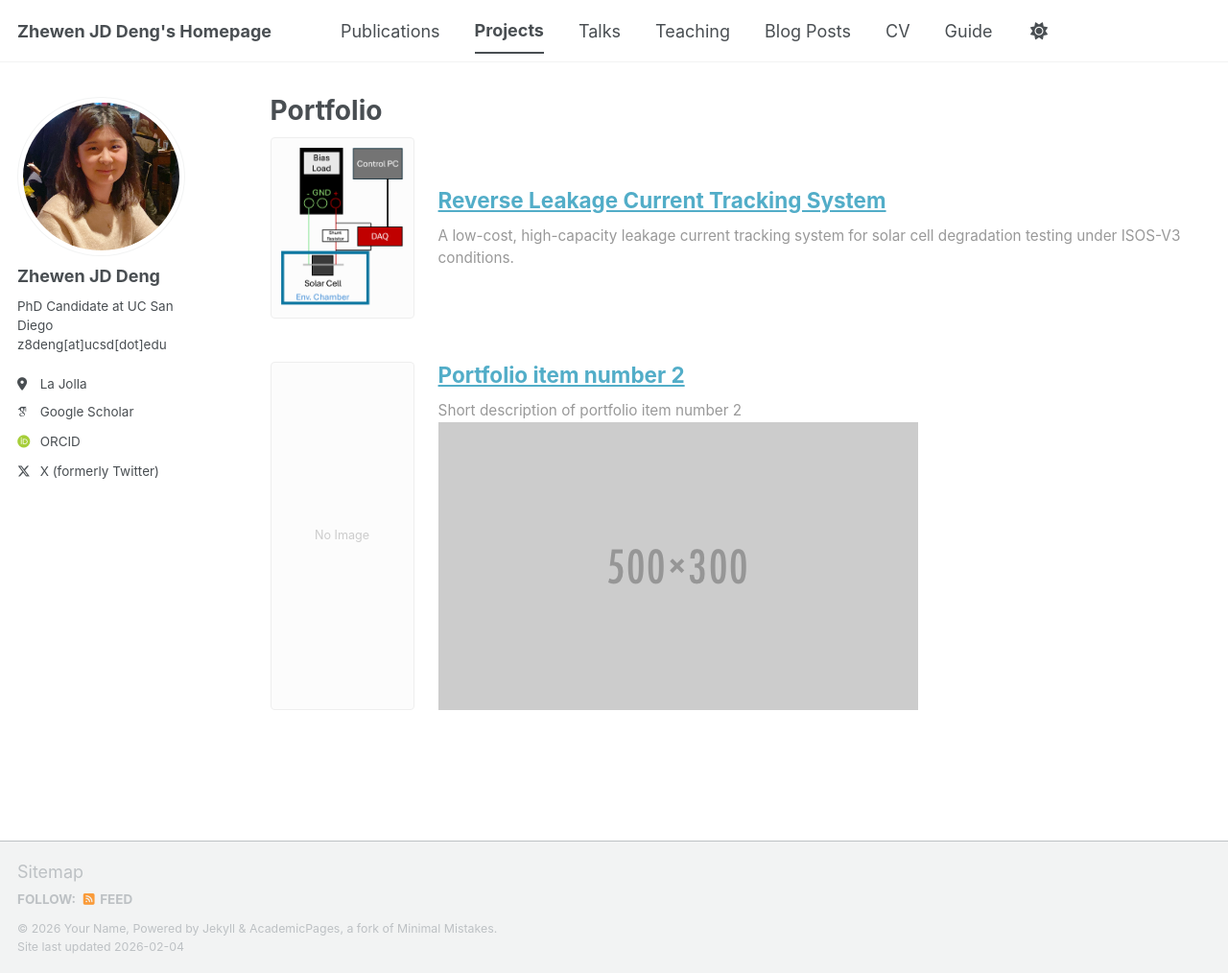
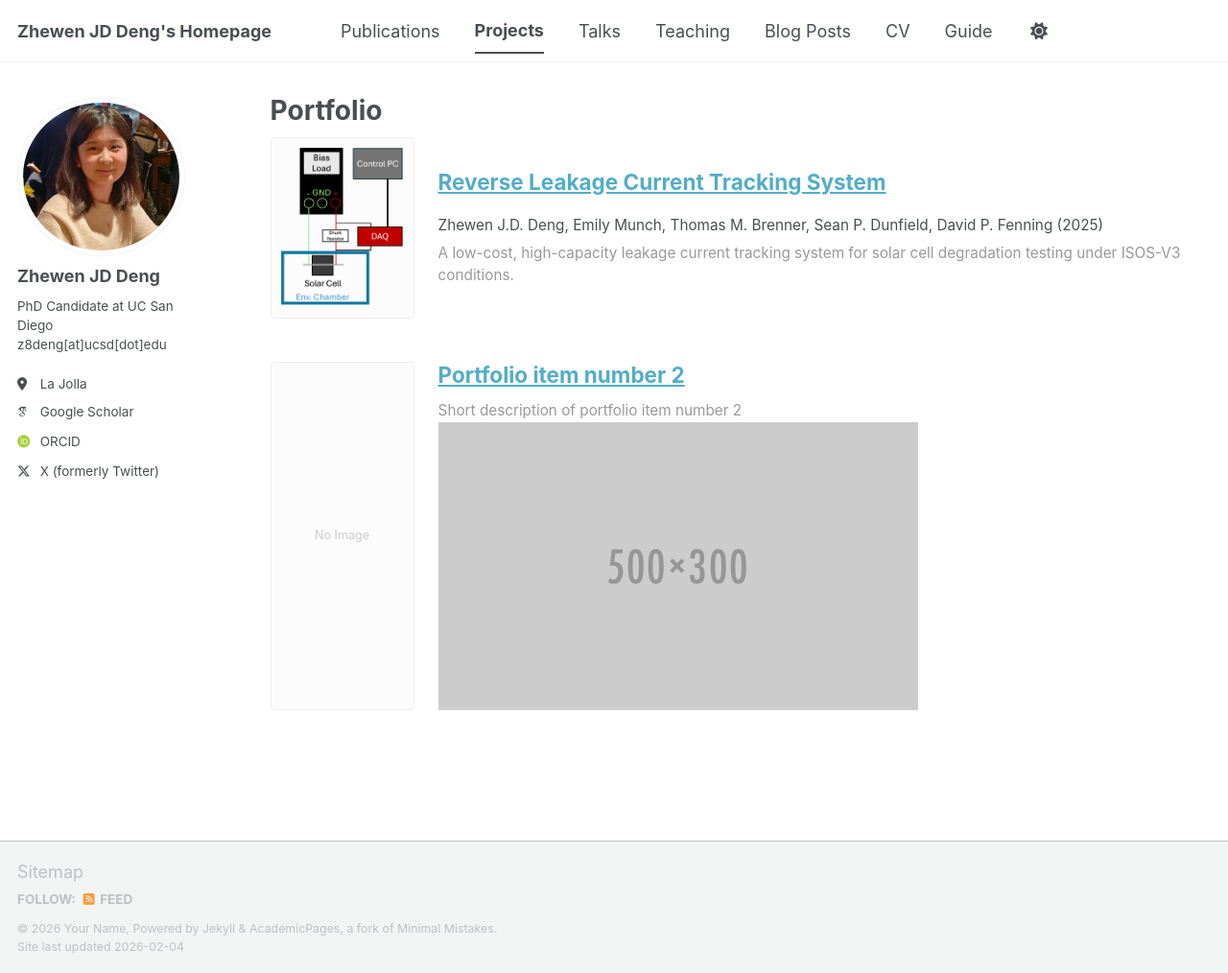
Before and after one commit to zhewenjddeng-personal/zhewenjddeng-personal.github.io, a Jekyll site: the page built from _pages/portfolio.html, in a window 1280 px wide and 1014 px high. Shown: the whole window at 96% size. Built offline with Jekyll 4.4.1, drawn with Linux system fonts in a browser that asks for light colours; some web fonts are replaced; a script bundle is joined from its source files by our own code; library files that are not in the unit come from our copies.

Commit message:
Update portfolio-1.md

```diff
--- a/_portfolio/portfolio-1.md
+++ b/_portfolio/portfolio-1.md
@@ -1,7 +1,7 @@
 ---
 title: "Reverse Leakage Current Tracking System"
 excerpt: "A low-cost, high-capacity leakage current tracking system for solar cell degradation testing under ISOS-V3 conditions."
-author: "Zhewen J.D. Deng, Emily Munch, Thomas M. Brenner, Sean P. Dunfield, David P. Fenning"
+citation: "Zhewen J.D. Deng, Emily Munch, Thomas M. Brenner, Sean P. Dunfield, David P. Fenning (2025)"
 collection: portfolio
 header:
   teaser: "ISOSV3_Fig1.png" # Thumbnail for the portfolio list
```
